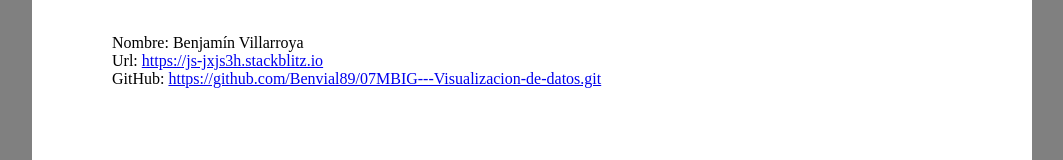
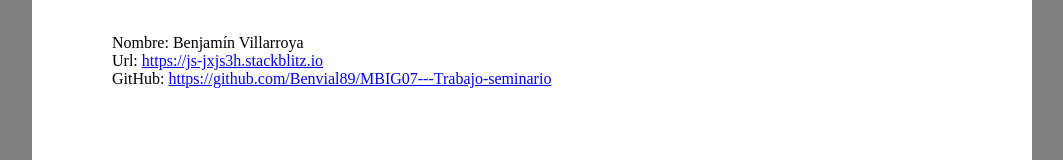
Before and after one commit to Benvial89/MBIG07---Trabajo-seminario, a website: page index.html in a window 1280 px wide. Shown: the part 192-352 px from the top of the page, without its empty margins (108-1171 px from the left). Drawn offline with Linux system fonts and the light colour scheme.

Commit message:
1 file modified

```diff
--- a/index.html
+++ b/index.html
@@ -16,7 +16,7 @@
       <p>
         Nombre: Benjamín Villarroya<br>
         Url: <a href="https://js-jxjs3h.stackblitz.io">https://js-jxjs3h.stackblitz.io</a><br>
-        GitHub: <a href="https://github.com/Benvial89/07MBIG---Visualizacion-de-datos.git">https://github.com/Benvial89/07MBIG---Visualizacion-de-datos.git</a><br><br>
+        GitHub: <a href="https://github.com/Benvial89/MBIG07---Trabajo-seminario">https://github.com/Benvial89/MBIG07---Trabajo-seminario</a><br><br>
       </p>
       <h2>Introducción</h2>
       <p>
```
